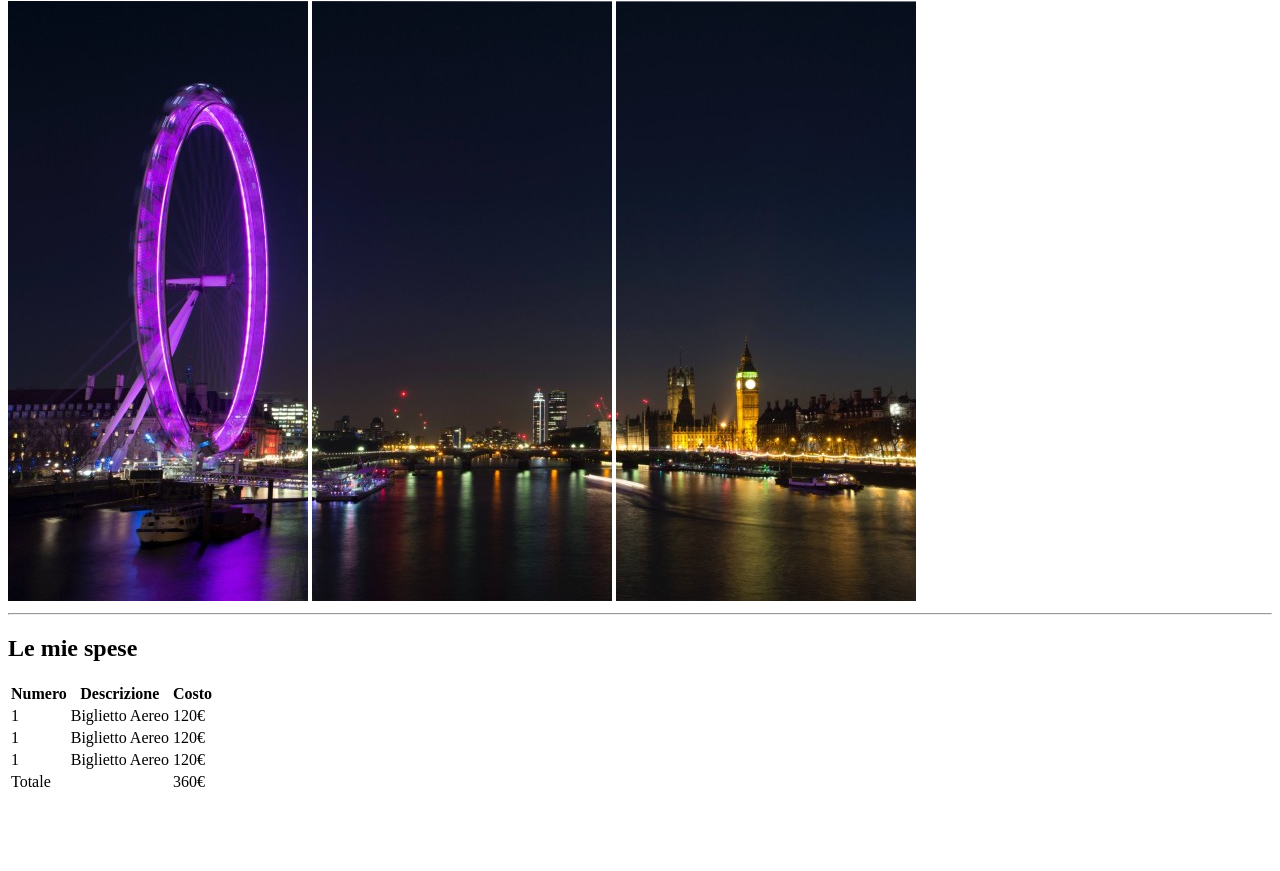
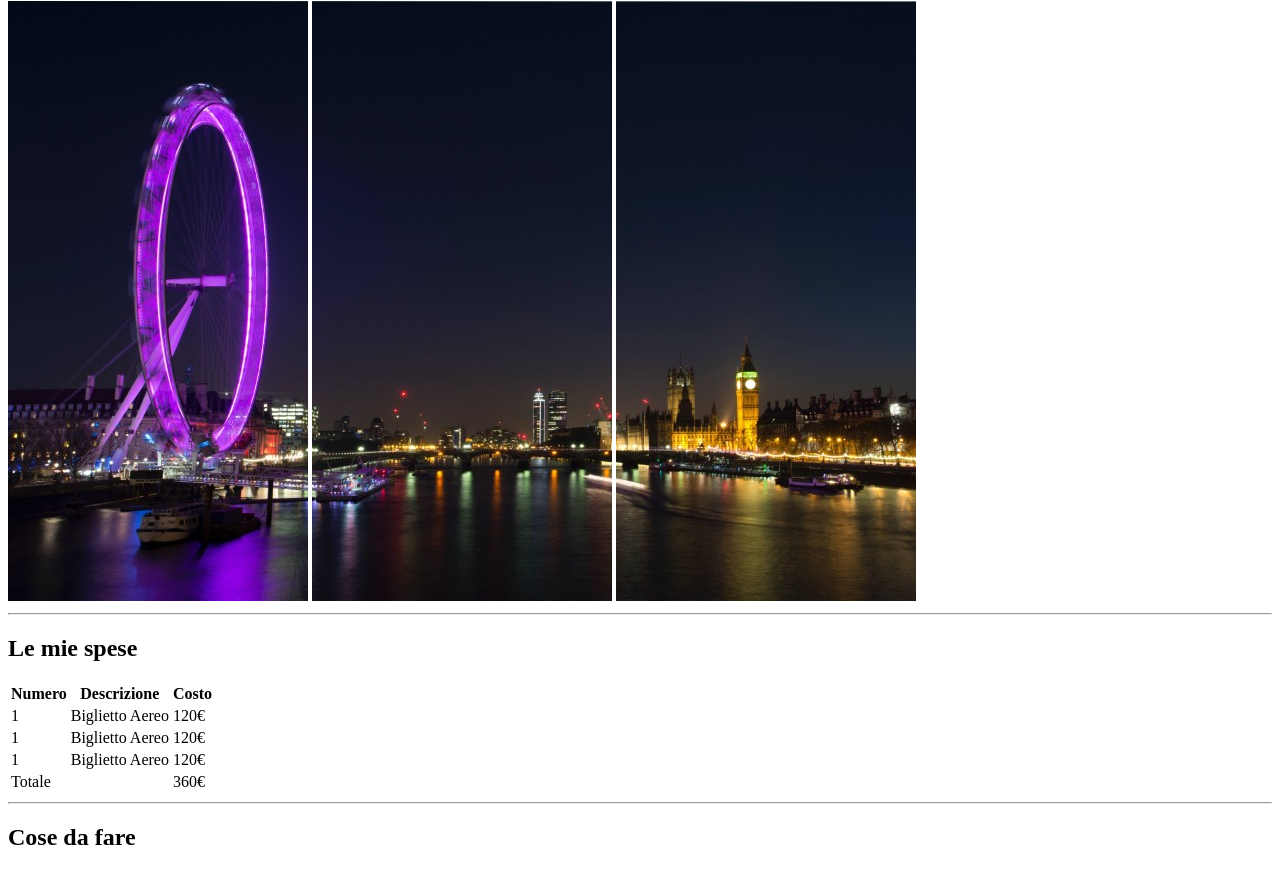
Before and after one commit to Simone-Corso/html-london-trip, a plain HTML site: page index.html in a window 1280 px wide. Shown: the part 79-950 px from the top of the page. Before the commit the page ends 881 px from the top, so only its background shows below. Drawn offline with Linux system fonts and the light colour scheme; files whose address does not match are found by name.

Commit message:
Cose da fare

```diff
--- a/index.html
+++ b/index.html
@@ -60,13 +60,14 @@
                 <td>360€</td>
 
             </tr>
-        </tr>
-
         </tbody>
-
-        </tr>
     </thead>
 </table>
+      <hr>
+      <h2>
+        Cose da fare
+    </h2>
+
 
 
     </main>
```
